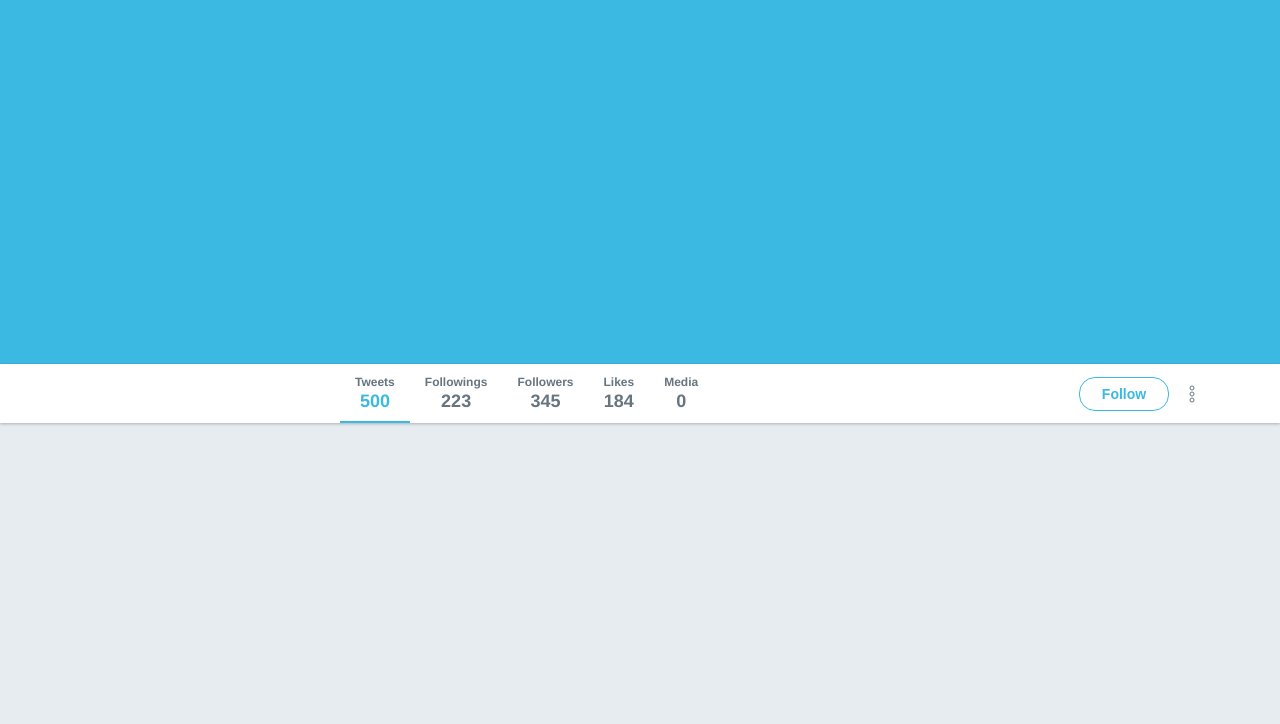
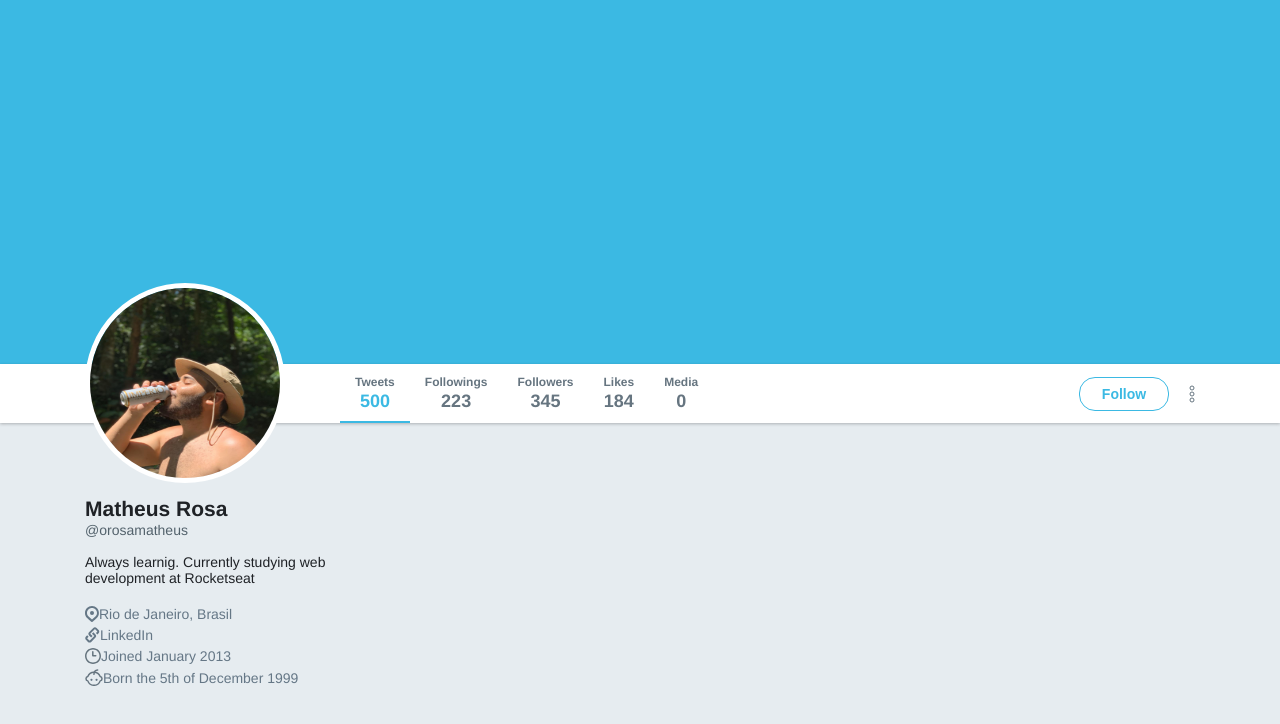
Before and after one commit to orosamatheus/Twitter-clone, a plain HTML site: page index.html in a window 1280 px wide. Shown: the part 62-786 px from the top of the page. Drawn offline with Linux system fonts and the light colour scheme.

Commit message:
Adicionando profile

```diff
--- a/index.html
+++ b/index.html
@@ -57,5 +57,23 @@
         </div>
       </div>
    </div>
+   <div>
+       <div class="wrapper-content content">
+           <aside class="profile">
+               <img class = "avatarImg"src="./images/avatarEu.png" alt="Matheus Rosa"/>
+               <h1>Matheus Rosa</h1>
+               <span>@orosamatheus</span>
+               <p>Always learnig. Currently studying web development at Rocketseat</p>
+               <ul>
+                   <li><img src="./images/place.svg" alt="Place"/> Rio de Janeiro, Brasil</li>
+                   <li><img src="./images/url.svg" alt="URL"/><a href ="https://linkedin.com/in/matheeusrosa">LinkedIn</a></li>
+                   <li><img src="./images/joined.svg" alt="Joined"/>Joined January 2013 </li>
+                   <li><img src="./images/born.svg" alt="Birth"/>Born the 5th of December 1999</li>
+               </ul>
+           </aside>
+           <section class="timeline"></section>
+           <aside class="widgets"></aside>
+       </div>
+   </div>
 </body>
 </html>
--- a/styles.css
+++ b/styles.css
@@ -11,6 +11,10 @@
  }
 input, button{
     outline: 0;
+}
+a{
+    text-decoration: none;
+    color:#657786
 }
 .content{
     max-width: 1170px;
@@ -154,3 +158,44 @@ div.bar .content .actions button{
     border: 1px solid #3bb9e3;
     margin-right: 20px;
 }
+div.wrapper-content{
+    display: flex;
+}
+div.wrapper-content .profile .avatarImg{
+    width: 200px;
+    height: 200px;
+    border-radius: 50%;
+    border:5px solid #FFF;
+    margin-top: -140px;
+}
+div.wrapper-content aside.profile{
+    width: 260px;
+}
+div.wrapper-content aside.profile h1{
+    font-size: 21px;
+    color: #1f2226;
+    margin-top: 10px;
+}
+div.wrapper-content aside.profile span{
+    font-size: 14px;
+    color: #53626C;
+    font-weight: 550;
+}
+div.wrapper-content aside.profile p{
+    font-size: 14px;
+    color: #1f2226;
+    margin-top: 15px;
+    font-family: 'Helvetica';
+}
+div.wrapper-content aside.profile ul{
+    list-style: none;
+    margin-top: 20px;
+}
+div.wrapper-content aside.profile li {
+    font-size: 14px;
+    list-style: none;
+    color:#657786;
+    display:flex;
+    align-items: center;
+    margin-top: 5px;
+}
```
